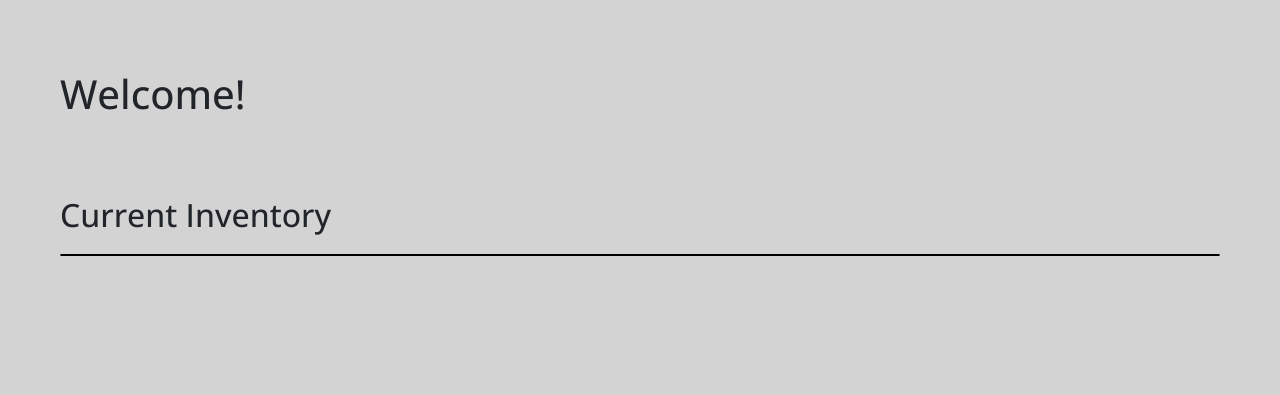
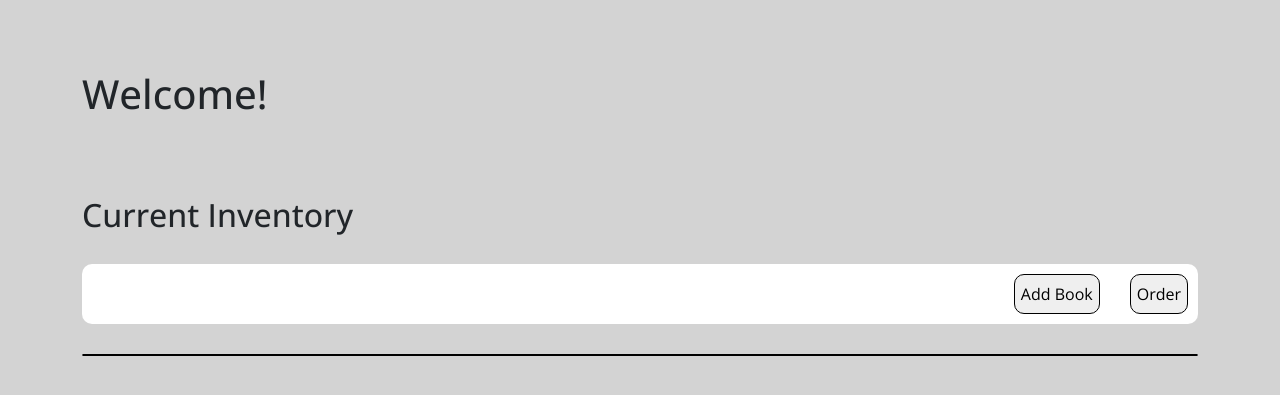
Before and after one commit to obertinelli/SDEV_220_Final_Project_3BrainCells, a Django app: page / in a window 1280 px wide. Shown: the top 395 px of the page. Run offline with Django 4.2, Linux system fonts and the light colour scheme; data that the repository does not hold is empty.

Commit message:
added forms for adding new books, updating current book information, a navigation, and cleaner styling

```diff
--- a/bookstoreinv/static/css/main.css
+++ b/bookstoreinv/static/css/main.css
@@ -13,6 +13,22 @@ header{
     padding: 20px 0;
 }
 
+.tool-bar{
+    margin: 30px 0;
+    padding: 10px 10px;
+    display: flex;
+    justify-content: flex-end;
+    gap: 30px;
+    border-radius: 10px;
+    background-color: white;
+}
+
+.add-book-btn{
+    border-radius: 10px;
+    height: 40px;
+    border: solid 1px black;
+}
+
 /* book display area */
 .display-container{
     display: flex;
@@ -46,9 +62,10 @@ header{
 }
 
 /* all button styles */
-button{
+.book-view-btn{
     width: 70px;
     height: 35px;
+    background-color: transparent;
     border: 1px solid black;
     border-radius: 10px;
 }
--- a/bookstoreinv/templates/pages/base.html
+++ b/bookstoreinv/templates/pages/base.html
@@ -12,15 +12,11 @@
     <title>Book Inventory - Home Screen</title>
 </head>
 <body>
-    <header>
-        <h1>Welcome!</h1>
-    </header>
 
-    <h2 class="inventory-title">Current Inventory</h2>
 
     <!-- Display container for inventory items -->
 
-    <div class="display-container">
+    <div class="container">
 
         <!-- Card display for each book -->
 
--- a/bookstoreinv/templates/pages/home_screen.html
+++ b/bookstoreinv/templates/pages/home_screen.html
@@ -3,7 +3,27 @@
    {% block content %}
         <!-- Card display for each book -->
 
+        <header>
+            <h1>Welcome!</h1>
+        </header>
+
+        <h2 class="inventory-title">Current Inventory</h2>
+
+        <div class="tool-bar">
+            <a href="{% url 'add_book' %}" >
+                <button class="add-book-btn">Add Book</button>
+            </a>
+
+            <a href="#" >
+                <button class="add-book-btn">Order</button>
+            </a>
+        </div>
+
+
+        <div class="display-container">
+
         {% for book in books %}
+
 
             <div class="book-display-card">
 
@@ -18,16 +38,24 @@
                     <span class="attribute">Price:</span> ${{ book.price }}
                 </p>
 
+                <p>
+                    <span>Quantity:</span> {{ book.quantity }}
+                </p>
+
                 <span class="book-display-btns">
-                <button>Edit</button>
-                <button>Delete</button>
-                <button>Order</button>
+                    <a href="{% url 'book_details' pk=book.pk %}"><button class="book-view-btn">Details</button></a>
+
+                    {% if user.is_authenticated %}
+                        <a href="{% url 'book_edit' pk=book.pk %}">
+                            <button class="book-view-btn">Edit</button>
+                        </a>
+                    {% endif %}
                 </span>
 
             </div>
 
-
-
         {% endfor %}
 
+        </div>
+
     {% endblock %}
--- a/bookstoreinv/urls.py
+++ b/bookstoreinv/urls.py
@@ -3,4 +3,7 @@ from . import views
 
 urlpatterns = [
     path('', views.home_screen, name='home_screen'), # main screen link
+    path('book/<str:pk>', views.book_details, name="book_details"), #book detail screen
+    path('book/new/', views.add_book, name="add_book"),
+    path('book/<str:pk>/edit/', views.book_edit, name='book_edit'),
 ]
--- a/bookstoreinv/views.py
+++ b/bookstoreinv/views.py
@@ -1,5 +1,7 @@
-from django.shortcuts import render
+from django.shortcuts import render, get_object_or_404
+from django.shortcuts import redirect
 from .models import Book
+from .forms import BookForm
 # from .Inventory_Class import Inventory
 
 # Create your views here.
@@ -8,3 +10,33 @@ from .models import Book
 def home_screen(request):
     books = Book.objects.order_by('title')
     return render(request, 'pages/home_screen.html', {'books': books})
+
+# view for book_details
+def book_details(request, pk):
+    book = get_object_or_404(Book, pk=pk)
+    return render(request, 'pages/book_details.html', {'book': book})
+
+# view for add_book - logic to add new books
+def add_book(request):
+    if request.method == "POST":
+        form = BookForm(request.POST)
+        if form.is_valid():
+            post = form.save(commit=False)
+            post.save()
+            return redirect('book_details', pk=post.pk)
+    else:
+        form = BookForm()
+    return render(request, 'pages/add_book.html', {'form': form})
+
+# view for edit_book - logic to edit existing book content
+def book_edit(request, pk):
+    post = get_object_or_404(Book, pk=pk)
+    if request.method == "POST":
+        form = BookForm(request.POST, instance=post)
+        if form.is_valid():
+            post = form.save(commit=False)
+            post.save()
+            return redirect('book_details', pk=post.pk)
+    else:
+        form = BookForm(instance=post)
+    return render(request, 'pages/add_book.html', {'form': form})
```
Also changed, not shown: other parts of bookstoreinv/static/css/main.css (+46 -1 lines), bookstoreinv/forms.py (added, +8 -0 lines), bookstoreinv/templates/pages/add_book.html (added, +17 -0 lines), bookstoreinv/templates/pages/book_details.html (added, +48 -0 lines). Lines whose indentation alone changed are shown as unchanged.
